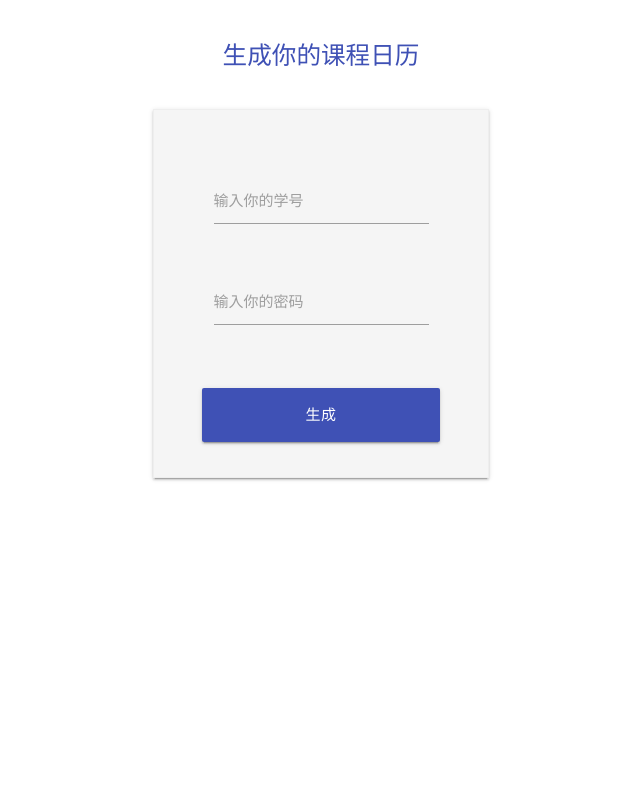
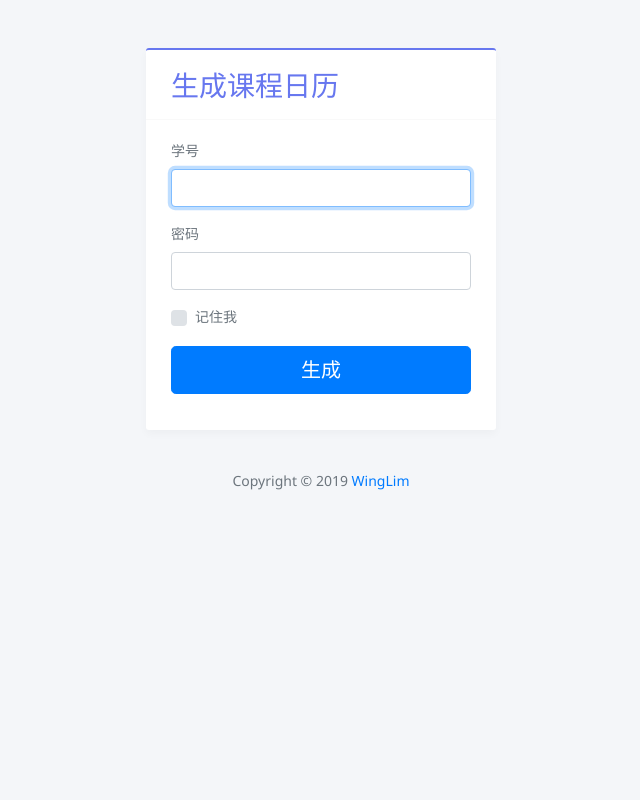
Before and after one commit to WingLim/HDUCalenderGenerator, a Flask app: page / in a window 1280 px wide. Shown: the whole page, without its empty margins (319-959 px from the left). Run offline with Flask 2, Linux system fonts and the light colour scheme; some libraries are stand-ins or nearby versions; some web fonts are replaced.

Commit message:
feat: use flask as server

```diff
--- a/requirements.txt
+++ b/requirements.txt
@@ -1,4 +1,3 @@
-aiohttp==3.6.2
 async-timeout==3.0.1
 attrs==19.3.0
 certifi==2019.11.28
--- a/server.py
+++ b/server.py
@@ -1,31 +1,20 @@
-import asyncio
+from flask import Flask, render_template, request, make_response
 import hdu_ics
+app = Flask(__name__)
 
-from aiohttp import web
+@app.route('/', methods=['POST', 'GET'])
+def hello():
+    if request.method == 'POST':
+        account = request.form['account']
+        password = request.form['password']
+        spider = hdu_ics.Schedule2ICS(account, password, 1)
+        result = spider.run()
+        response = make_response(result)
+        response.headers['Content-Type'] = 'text/calendar'
+        response.headers['Content-Disposition'] = "attachment; filename=\"{}.ics\"".format(account)
+        return response
+    else:
+        return render_template('index.html')
 
-routes = web.RouteTableDef()
-
-@routes.get('/ics')
-async def hello(request):
-    await asyncio.sleep(0.1)
-    html = """
-        <h1>Wlecome to use HDU Calender Generator</h1>
-    """
-    return web.Response(body='{}'.format(html), headers={'content-type': 'text/html'})
-
-@routes.get('/ics/{account}/{password}')
-async def entry(request):
-    await asyncio.sleep(0.1)
-    account = request.match_info['account']
-    password = request.match_info['password']
-    spider = hdu_ics.Schedule2ICS(account, password, 1)
-    result = spider.run()
-    return web.Response(body='{}'.format(result),
-                        headers={'content-type': 'text/calendar',
-                                 'content-disposition': "attachment; filename=\"{}.ics\"".format(account)
-                                 }
-                        )
-
-app = web.Application()
-app.add_routes(routes)
-web.run_app(app, port=9898)
+if __name__ == "__main__":
+    app.run(debug=True, port=9898)
--- a/server_flask.py
+++ /dev/null
@@ -1,23 +0,0 @@
-from flask import Flask, render_template, request, make_response
-import hdu_ics
-app = Flask(__name__)
-
-@app.route('/', methods=['POST', 'GET'])
-def hello():
-    if request.method == 'POST':
-        account = request.form['account']
-        password = request.form['password']
-        if not account or not password:
-            return "请输入学号/密码"
-        else:
-            spider = hdu_ics.Schedule2ICS(account, password, 1)
-            result = spider.run()
-            response = make_response(result)
-            response.headers['Content-Type'] = 'text/calendar'
-            response.headers['Content-Disposition'] = "attachment; filename=\"{}.ics\"".format(account)
-            return response
-    else:
-        return render_template('index.html')
-
-if __name__ == "__main__":
-    app.run(debug=True)
--- a/templates/index.html
+++ b/templates/index.html
@@ -1,86 +1,179 @@
-<html>
+<!DOCTYPE html>
+<html lang="en">
 
 <head>
-  <title>生成你的课程日历</title>
-  <link href="https://fonts.googleapis.com/icon?family=Material+Icons" rel="stylesheet">
-  <link rel="stylesheet" type="text/css" href="https://cdnjs.cloudflare.com/ajax/libs/materialize/0.97.5/css/materialize.min.css">
+    <meta charset="UTF-8">
+    <meta content="width=device-width, initial-scale=1, maximum-scale=1, shrink-to-fit=no" name="viewport">
+    <title>生成课程日历</title>
+
+    <!-- General CSS Files -->
+    <link rel="stylesheet" href="https://cdn.jsdelivr.net/npm/bootstrap@4.1.3/dist/css/bootstrap.min.css">
+    <link rel="stylesheet" href="https://cdn.jsdelivr.net/npm/@fortawesome/fontawesome-free@5.8.2/css/all.min.css">
+
     <style>
         body {
-      display: flex;
-      min-height: 100vh;
-      flex-direction: column;
+            background-color: #f4f6f9;
+            font-size: 14px;
+            font-weight: 400;
+            font-family: "Nunito", "Segoe UI", arial;
+            color: #6c757d;
         }
 
-    main {
-      flex: 1 0 auto;
+        .simple-footer {
+            text-align: center;
+            margin-top: 40px;
+            margin-bottom: 40px;
         }
 
-    body {
-      background: #fff;
+        .card {
+            box-shadow: 0 4px 8px rgba(0, 0, 0, 0.03);
+            background-color: #fff;
+            border-radius: 3px;
+            border: none;
+            position: relative;
+            margin-bottom: 30px;
         }
 
-    .input-field input[type=date]:focus + label,
-    .input-field input[type=text]:focus + label,
-    .input-field input[type=email]:focus + label,
-    .input-field input[type=password]:focus + label {
-      color: #e91e63;
+        .card.card-primary {
+            border-top: 2px solid #6777ef;
         }
 
-    .input-field input[type=date]:focus,
-    .input-field input[type=text]:focus,
-    .input-field input[type=email]:focus,
-    .input-field input[type=password]:focus {
-      border-bottom: 2px solid #e91e63;
-      box-shadow: none;
+        .card .card-header {
+            border-bottom-color: #f9f9f9;
+            line-height: 30px;
+            -ms-grid-row-align: center;
+            align-self: center;
+            width: 100%;
+            min-height: 70px;
+            padding: 15px 25px;
+            display: flex;
+            align-items: center;
+        }
+
+        .card .card-header h3 {
+            line-height: 28px;
+            color: #6777ef;
+            padding-right: 10px;
+            margin-bottom: 0;
+        }
+
+        .card .card-header,
+        .card .card-body,
+        .card .card-footer {
+            background-color: transparent;
+            padding: 20px 25px;
         }
     </style>
+
 </head>
 
 <body>
-  <main>
-    <center>
-      <div class="section"></div>
+    <div id="app">
+        <section class="section">
+            <div class="container mt-5">
+                <div class="row">
+                    <div
+                        class="col-12 col-sm-8 offset-sm-2 col-md-6 offset-md-3 col-lg-6 offset-lg-3 col-xl-4 offset-xl-4">
 
-      <h5 class="indigo-text">生成你的课程日历</h5>
-      <div class="section"></div>
+                        <div class="card card-primary">
+                            <div class="card-header">
+                                <h3>生成课程日历</h3>
+                            </div>
+                            <form action="/" method="POST" class="needs-validation" novalidate>
 
-      <div class="container">
-        <div class="z-depth-1 grey lighten-4 row" style="display: inline-block; padding: 32px 48px 0px 48px; border: 1px solid #EEE;">
-
-          <form class="col s12" method="post">
-            <div class='row'>
-              <div class='col s12'>
+                                <div class="card-body">
+                                    <div class="form-group login-form-item">
+                                        <label for="account">学号</label>
+                                        <input id="account" type="text" class="form-control" name="account" tabindex="1"
+                                            required autofocus>
+                                        <div class="invalid-feedback">
+                                            请填写学号
                                         </div>
                                     </div>
 
-            <div class='row'>
-              <div class='input-field col s12'>
-                <input class='validate' type='text' name='account' id='account' />
-                <label for='account'>输入你的学号</label>
+                                    <div class="form-group login-form-item">
+                                        <div class="d-block">
+                                            <label for="password" class="control-label">密码</label>
+                                        </div>
+                                        <input id="password" type="password" class="form-control" name="password"
+                                            tabindex="2" required>
+                                        <div class="invalid-feedback">
+                                            请填写密码
                                         </div>
                                     </div>
 
-            <div class='row'>
-              <div class='input-field col s12'>
-                <input class='validate' type='password' name='password' id='password' />
-                <label for='password'>输入你的密码</label>
+                                    <div class="form-group login-form-item">
+                                        <div class="custom-control custom-checkbox">
+                                            <input type="checkbox" name="remember" class="custom-control-input"
+                                                tabindex="3" id="remember-me">
+                                            <label class="custom-control-label" for="remember-me">记住我</label>
                                         </div>
                                     </div>
 
-            <br />
-            <center>
-              <div class='row'>
-                <button type='submit' name='btn_login' class='col s12 btn btn-large waves-effect indigo'>生成</button>
+                                    <div class="form-group">
+                                        <button type="submit" id="generate"
+                                            class="btn btn-primary btn-lg btn-block generate" tabindex="4">
+                                            生成
+                                        </button>
                                     </div>
-            </center>
                             </form>
+
                         </div>
                     </div>
-    </center>
-  </main>
+                    <div class="simple-footer">
+                        Copyright &copy; 2019 <a href="https://limxw.com">WingLim</a>
+                    </div>
+                </div>
+            </div>
+    </div>
+    </section>
+    </div>
 
-  <script type="text/javascript" src="https://cdnjs.cloudflare.com/ajax/libs/jquery/2.2.1/jquery.min.js"></script>
-  <script type="text/javascript" src="https://cdnjs.cloudflare.com/ajax/libs/materialize/0.97.5/js/materialize.min.js"></script>
+    <script>
+        const account = document.getElementById('account')
+        const password = document.getElementById('password')
+        const remember = document.getElementById("remember-me")
+        function generate() {
+            if (!password.value || !account.value) {
+                return false;
+            }
+            if (remember.checked) {
+                window.localStorage.setItem('account', account.value);
+                window.localStorage.setItem('password', password.value);
+                window.localStorage.setItem('remember', true);
+            } else {
+                window.localStorage.setItem('account', '');
+                window.localStorage.setItem('password', '');
+                window.localStorage.setItem('remember', false);
+                account.value = '';
+                password.value = ''
+            }
+        }
+        document.getElementById('generate').addEventListener('click', function () {
+            generate();
+        })
+        window.addEventListener('keydown', function (e) {
+            if (e.keyCode == 13) {
+                generate();
+            }
+        })
+        window.addEventListener('load', function () {
+            account.value = window.localStorage.getItem('account');
+            password.value = window.localStorage.getItem('password');
+            remember.checked = window.localStorage.getItem('remember');
+            var forms = document.getElementsByClassName('needs-validation');
+            var validation = Array.prototype.filter.call(forms, function (form) {
+                form.addEventListener('submit', function (event) {
+                    if (form.checkValidity() === false) {
+                        event.preventDefault();
+                        event.stopPropagation();
+                    }
+                    form.classList.add('was-validated');
+                }, false);
+            });
+        }, false);
+
+    </script>
 </body>
 
 </html>
```
Lines whose indentation alone changed are shown as unchanged.
